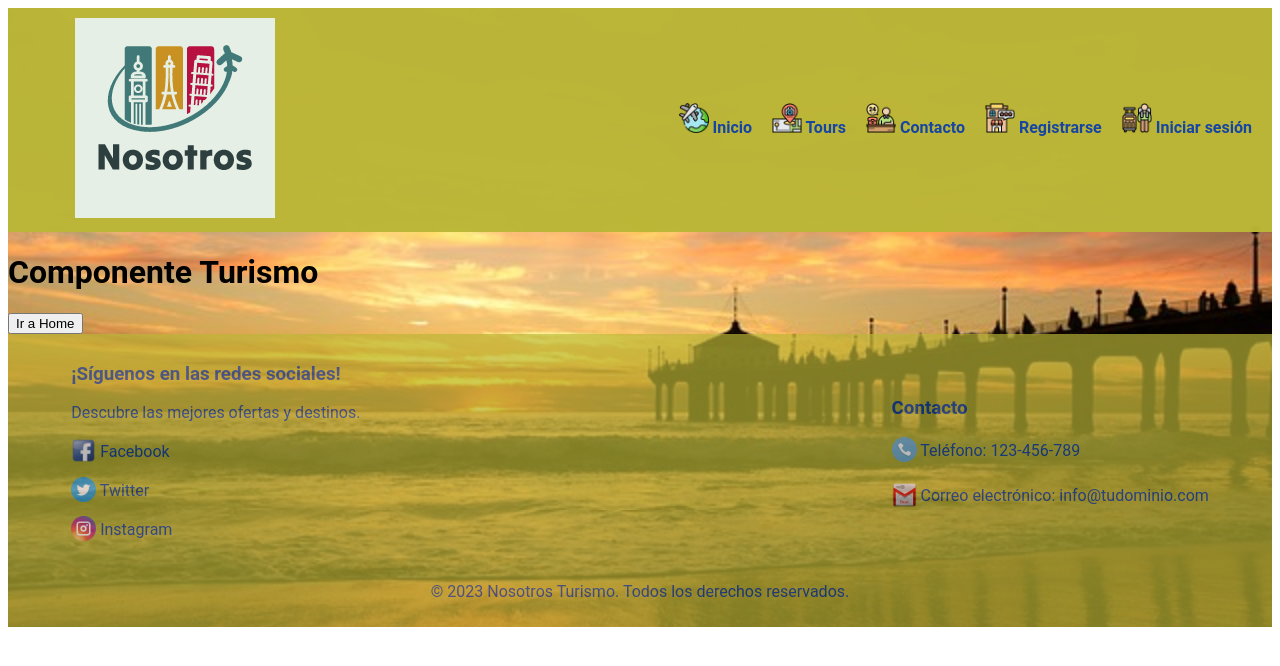
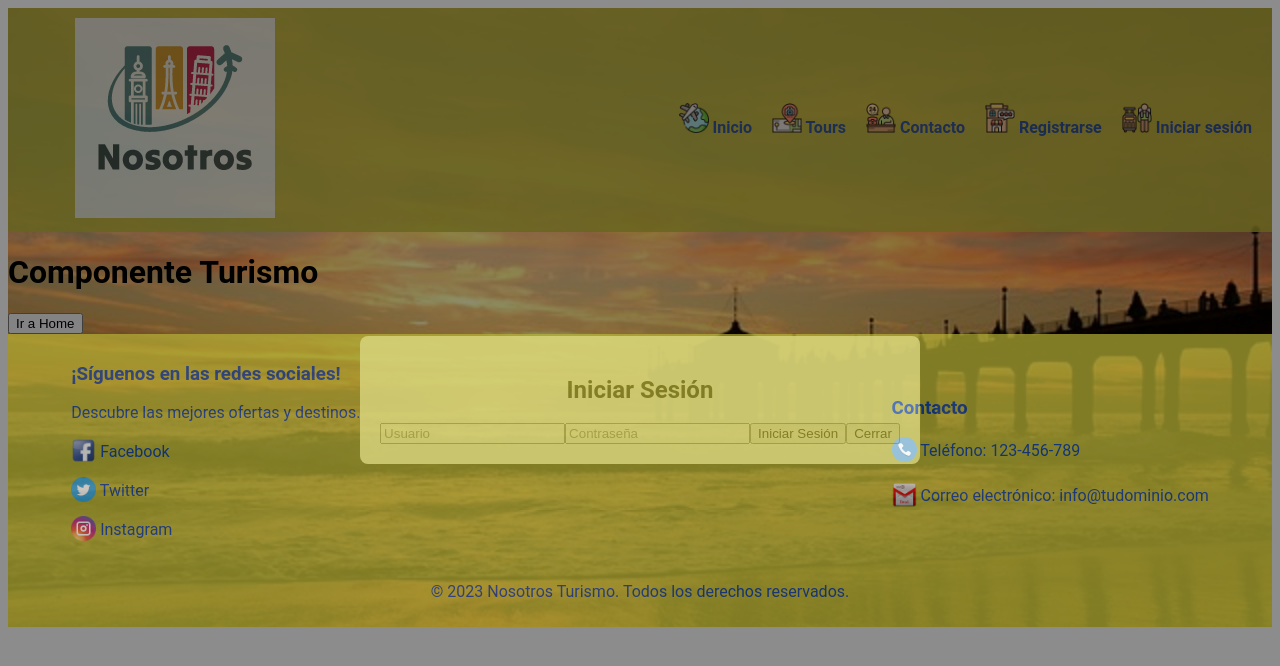
Before and after one commit to Shinobirun/NosTurisVue, a Vue app: page /tours in a window 1280 px wide. Both pictures are taken after a click on the item "Iniciar sesión". Shown: the top 666 px of the page. Built offline with nearby package versions, Linux system fonts and the light colour scheme.

Commit message:
Arreglo del modal

```diff
--- a/src/components/HeaderComponent.vue
+++ b/src/components/HeaderComponent.vue
@@ -12,17 +12,17 @@
                 <li @click="abrirModal"><a href="#"><img src="../assets/images/icons/luggage_1934282.png" alt="Iniciar sesión"> Iniciar sesión</a></li>
             </ul>
         </nav>
-        <LoginModal v-if="mostrarModal" @close="cerrarModal" />
+        <LoginModalComponent v-show="mostrarModal" @close="cerrarModal" />
     </header>
   </template>
 
   <script>
-  import LoginModal from './LoginModalComponent.vue';
+  import LoginModalComponent from './LoginModalComponent.vue';
 
     export default {
     name: 'HeaderComponent',
     components: {
-        LoginModal
+        LoginModalComponent
     },
     data() {
         return {
@@ -52,6 +52,7 @@
         background-color: var(--color-accent);
         opacity: 1;
         padding: 10px 0;
+
     }
 
     header:hover {
--- a/src/components/LoginModalComponent.vue
+++ b/src/components/LoginModalComponent.vue
@@ -1,5 +1,5 @@
 <template>
-    <div class="modal" v-if="mostrarModal">
+    <div class="modal" v-show="mostrarModal">
         <!-- Contenido de inicio de sesión -->
         <div class="modal-content">
             <h2>Iniciar Sesión</h2>
@@ -14,7 +14,7 @@
 
   <script>
   export default {
-  name: 'LoginModal',
+  name: 'LoginModalComponent',
   data() {
     return {
       mostrarModal: false
@@ -37,17 +37,16 @@
 
   <style scoped>
   /* Estilos para el modal */
-.modal {
+  .modal {
   position: fixed;
   top: 0;
   left: 0;
-  width: 100%;
-  height: 100%;
+  width: 100%; /* Aprovecha todo el ancho del viewport */
+  height: 100%; /* Aprovecha toda la altura del viewport */
   background: rgba(0, 0, 0, 0.5);
   display: flex;
-  justify-content: center;
-  align-items: center;
-
+  justify-content: center; /* Centra horizontalmente */
+  align-items: center; /* Centra verticalmente */
 }
 
 .modal-content {
```
